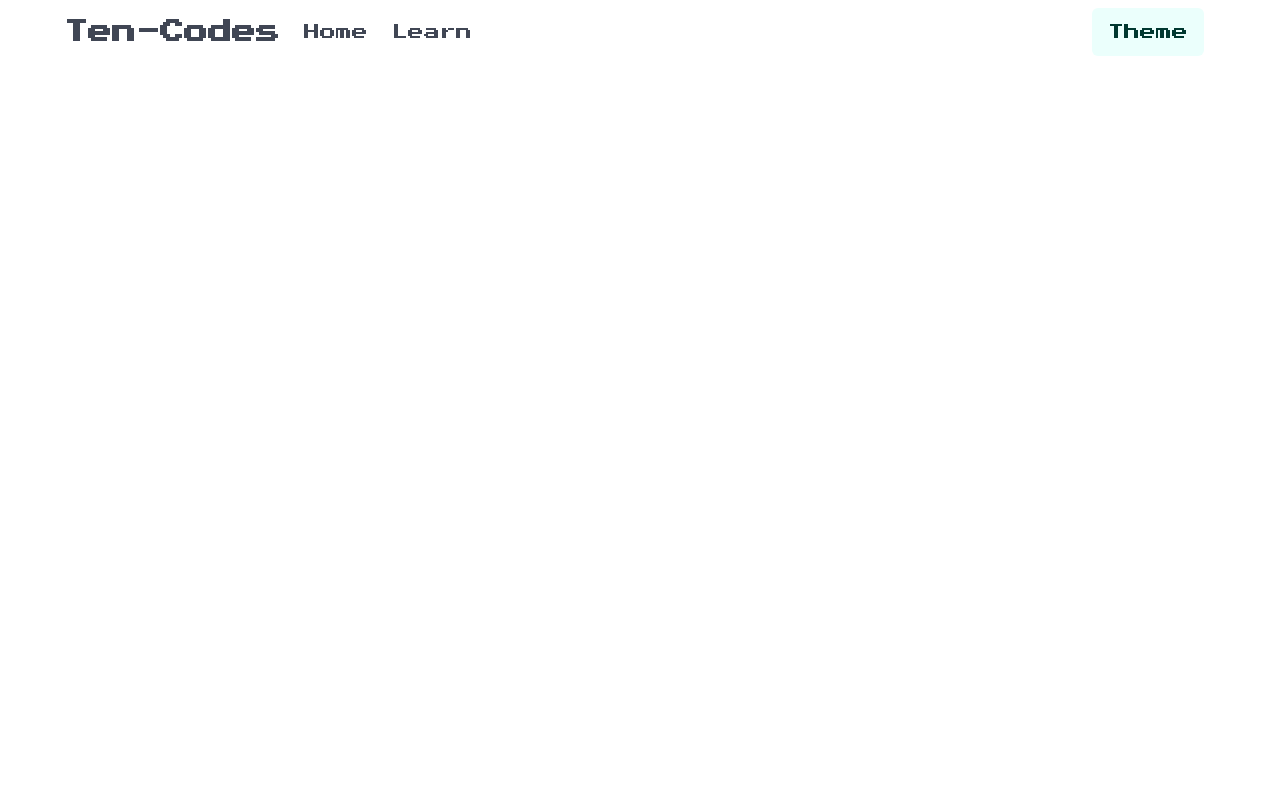
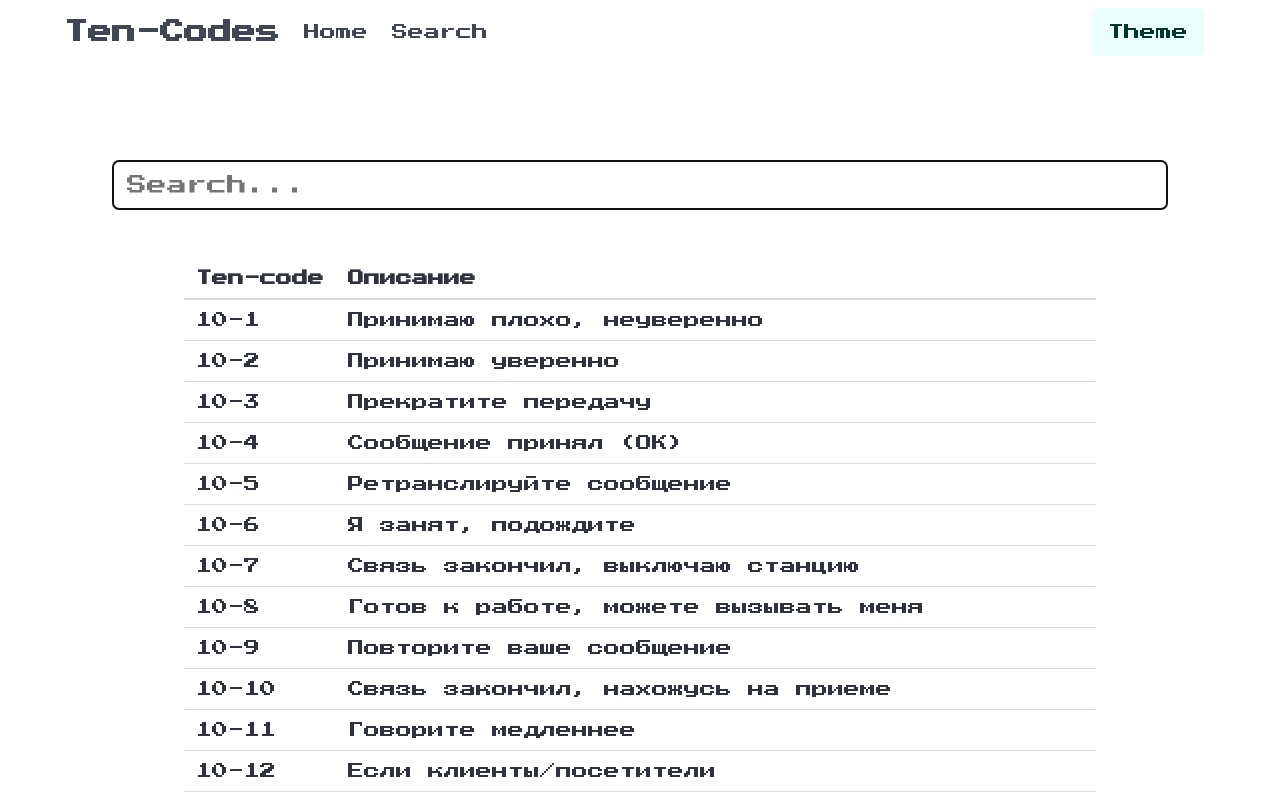
Before and after one commit to zeddmaster/ten-codes, a Vue app: page /search in a window 1280 px wide. Shown: the top 800 px of the page. Built offline with nearby package versions, Linux system fonts and the light colour scheme.

Commit message:
Search page

```diff
--- a/src/components/Layout/Navbar.vue
+++ b/src/components/Layout/Navbar.vue
@@ -18,8 +18,8 @@ import {toggleTheme} from "../../services/ThemeService.js";
           <router-link class="navbar-item" to="/">
             Home
           </router-link>
-          <router-link class="navbar-item" to="/learn">
-            Learn
+          <router-link class="navbar-item" to="/search">
+            Search
           </router-link>
         </div>
       </div>
--- a/src/pages/Dictionary.vue
+++ b/src/pages/Dictionary.vue
@@ -1,7 +1,7 @@
 <script setup>
 
 import {useTenCodes} from "../constants/ten-codes.js";
-import {computed, ref} from "vue";
+import {computed, onMounted, ref} from "vue";
 
 const tenCodesRaw = useTenCodes()
 const search = ref('')
@@ -13,23 +13,44 @@ const tenCodes = computed(() => {
   return tenCodesRaw.filter(i => i.code.includes(search.value) || i.title_ru.includes(search.value) || i.title_en.includes(search.value))
 })
 
+const searchInput = ref('')
+
+onMounted(() => {
+  searchInput.value.focus()
+})
+
 </script>
 
 <template>
   <div class="section">
-    <input v-model="search" type="text" class="input">
+    <input v-model="search" type="text"
+           ref="searchInput"
+           class="input is-medium"
+           placeholder="Search..."/>
 
-    <table class="table">
+    <table class="table mx-auto mt-6" style="min-width: 600px;">
       <thead>
       <tr>
         <th>Ten-code</th>
         <th>Описание</th>
       </tr>
       </thead>
+
+      <tbody v-if="tenCodes.length">
       <tr v-for="tenCode in tenCodes" :key="tenCode.code">
         <td>{{ tenCode.code }}</td>
         <td>{{ tenCode.title_ru }}</td>
       </tr>
+      </tbody>
+
+      <tbody v-else>
+      <tr>
+        <td colspan="2" class="has-text-centered has-text-danger py-4">
+          Nothing found
+        </td>
+      </tr>
+      </tbody>
+
     </table>
 
   </div>
--- a/src/routes/index.js
+++ b/src/routes/index.js
@@ -5,7 +5,7 @@ import Dictionary from "../pages/Dictionary.vue"
 
 const routes = [
     { path: '/', component: HomeView },
-    { path: '/learn', component: Dictionary },
+    { path: '/search', component: Dictionary },
 ]
 
 export const router = createRouter({
```
